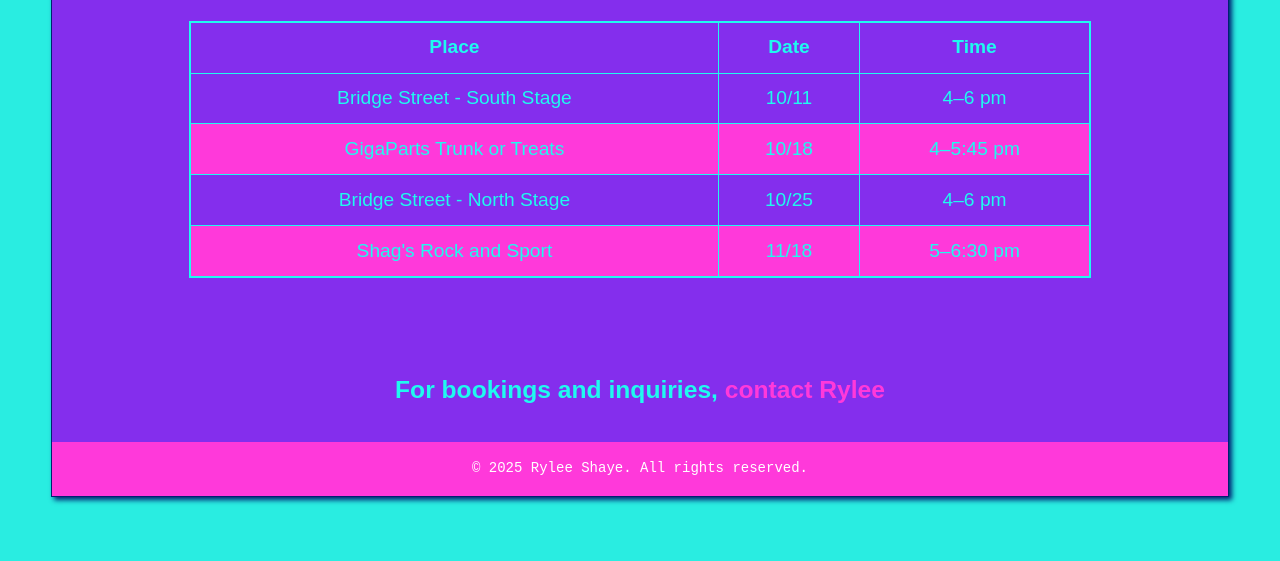
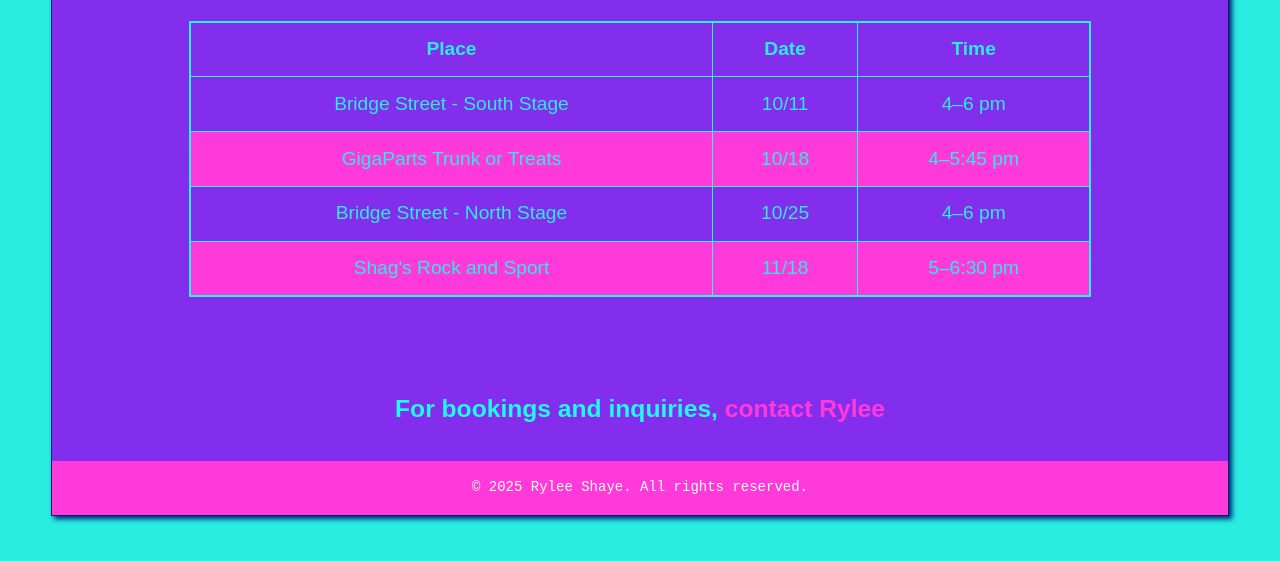
Before and after one commit to RyleeShaye/RyleeShayeMusic, a plain HTML site: page events.html in a window 1280 px wide. Shown: the part 195-756 px from the top of the page. Drawn offline with Linux system fonts and the light colour scheme.

Commit message:
Update styles.css

```diff
--- a/styles.css
+++ b/styles.css
@@ -98,27 +98,49 @@ nav a:hover{ color:#1ffaef; }
   color:#1ffaef;
 }
 
-#events{ padding-bottom:3em; }
-#events h2{
-  text-align:center;
-  font-size:3rem;
-  font-weight:700;
-  color:#29ede1;
-  margin-bottom:.5em;
+#events {
+  padding-bottom: 3em;
 }
-#events table{
-  width:80%;
-  max-width:1000px;
-  margin:0 auto 20px;
-  border-collapse:collapse;
-  font-size:1.2rem;
-  border:2px solid #1ffaef;
+
+#events h2 {
+  text-align: center;
+  font-size: 3rem;
+  font-weight: 700;
+  color: #29ede1;
+  margin-bottom: .5em;
 }
-#events table tr:nth-of-type(even){ background-color:#ff39da; }
-#events td, #events th{
-  text-align:center;
-  padding:.5em;
-  border:1px solid #1ffaef;
+
+#events table {
+  width: 80%;
+  max-width: 1000px;
+  margin: 0 auto 20px;
+  border-collapse: collapse;
+  font-size: 1.2rem;
+  border: 2px solid #1ffaef;
+}
+
+
+#events table tr:nth-of-type(odd) {
+  background-color: #842eed;
+}
+#events table tr:nth-of-type(even),
+#events thead tr {
+  background-color: #ff39da;
+}
+
+#events th {
+  color: #29ede1;
+  font-weight: 700;
+  border: 1px solid #1ffaef;
+  padding: .6em;
+  text-align: center;
+}
+
+#events td {
+  text-align: center;
+  padding: .6em;
+  border: 1px solid #1ffaef;
+  color: #29ede1;
 }
 
 .cta-booking{
```
